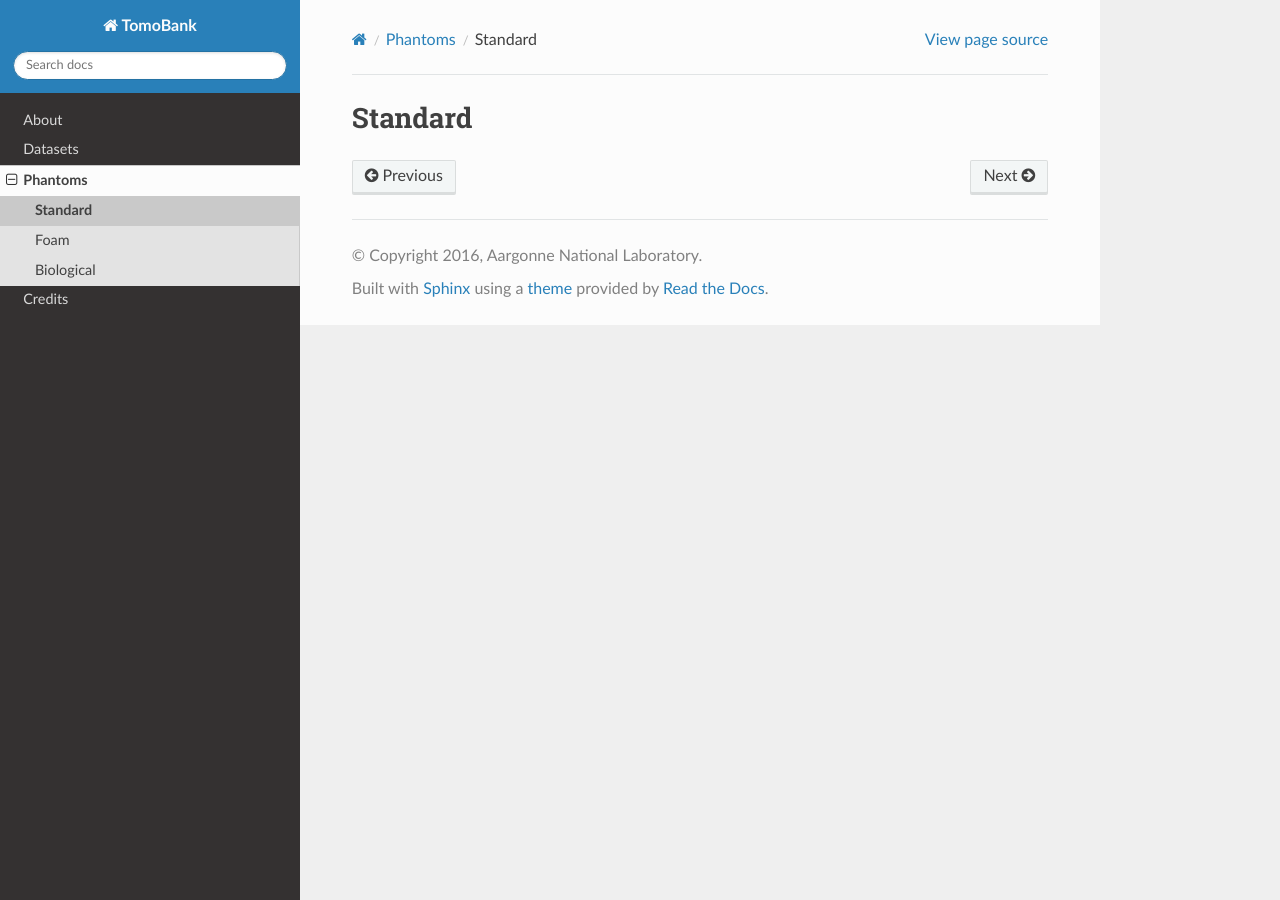
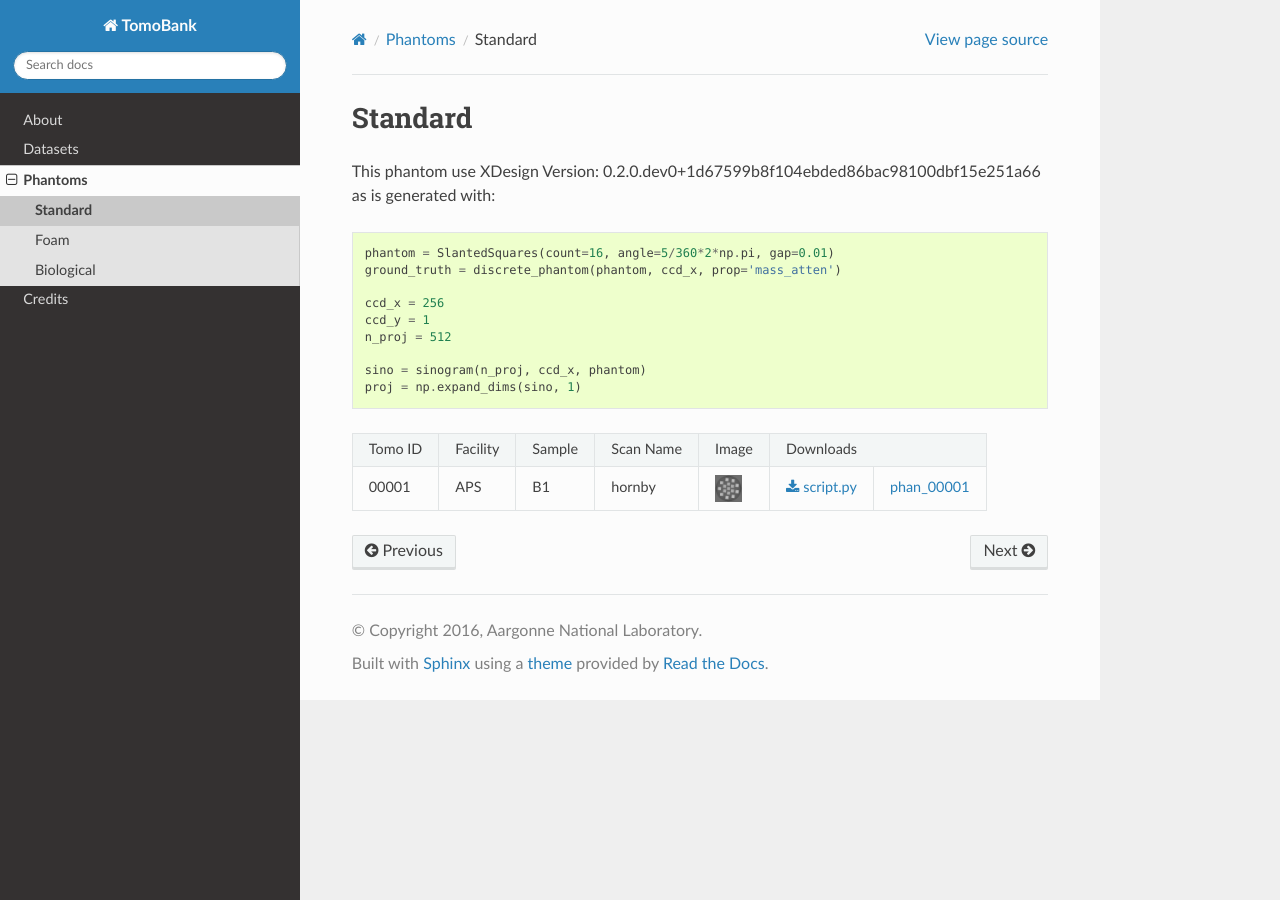
Before and after one commit to tomography/tomobank, a Sphinx documentation site: the page built from docs/source/phantom/docs.phantom.standard.rst, in a window 1280 px wide. Built offline with Sphinx 7.4.7 and the Read the Docs theme 2.0.0, drawn with Linux system fonts in a browser that asks for light colours.

Commit message:
first commit

```diff
--- a/docs/source/phantom/docs.phantom.standard.rst
+++ b/docs/source/phantom/docs.phantom.standard.rst
@@ -1,2 +1,34 @@
 Standard
 --------
+
+.. |p00001| image:: ../img/phantom_00001.png
+    :width: 20pt
+    :height: 20pt
+
+.. |phan_00001| replace:: :download:`script.py <../../../docs/demo/phantom_00001.py>`
+
+This phantom use XDesign Version: 0.2.0.dev0+1d67599b8f104ebded86bac98100dbf15e251a66
+as is generated with:
+
+.. code:: python
+
+    phantom = SlantedSquares(count=16, angle=5/360*2*np.pi, gap=0.01)
+    ground_truth = discrete_phantom(phantom, ccd_x, prop='mass_atten')
+
+    ccd_x = 256
+    ccd_y = 1
+    n_proj = 512
+
+    sino = sinogram(n_proj, ccd_x, phantom)
+    proj = np.expand_dims(sino, 1)
+
+
+
+.. _phan_00001: https://www.globus.org/app/transfer?origin_id=e133a81a-6d04-11e5-ba46-22000b92c6ec&origin_path=%2Ftomobank%2F/
+
+
++---------------+----------------+------------------+--------------+-----------+---------------------------------------------------+
+|    Tomo ID    |    Facility    |    Sample        |   Scan Name  |   Image   |                     Downloads                     |
++---------------+----------------+------------------+--------------+-----------+-------------------------+-------------------------+
+|     00001     |        APS     |       B1         |    hornby    |  |p00001| |      |phan_00001|       |       phan_00001_       |
++---------------+----------------+------------------+--------------+-----------+-------------------------+-------------------------+
```
Also changed, not shown: docs/source/img/phantom_00001.png (added), docs/source/img/phantom_00001_ground_truth.png (added).
